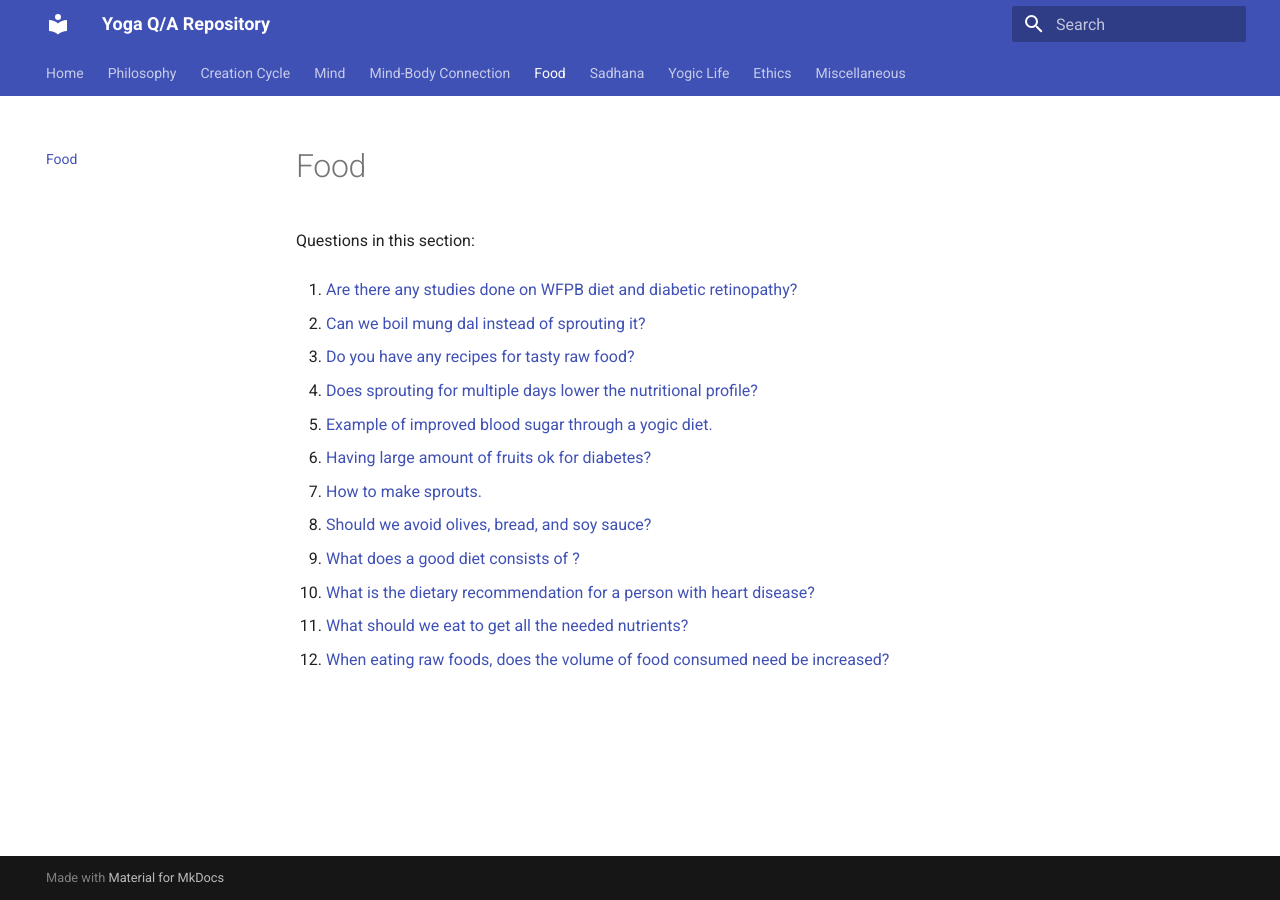
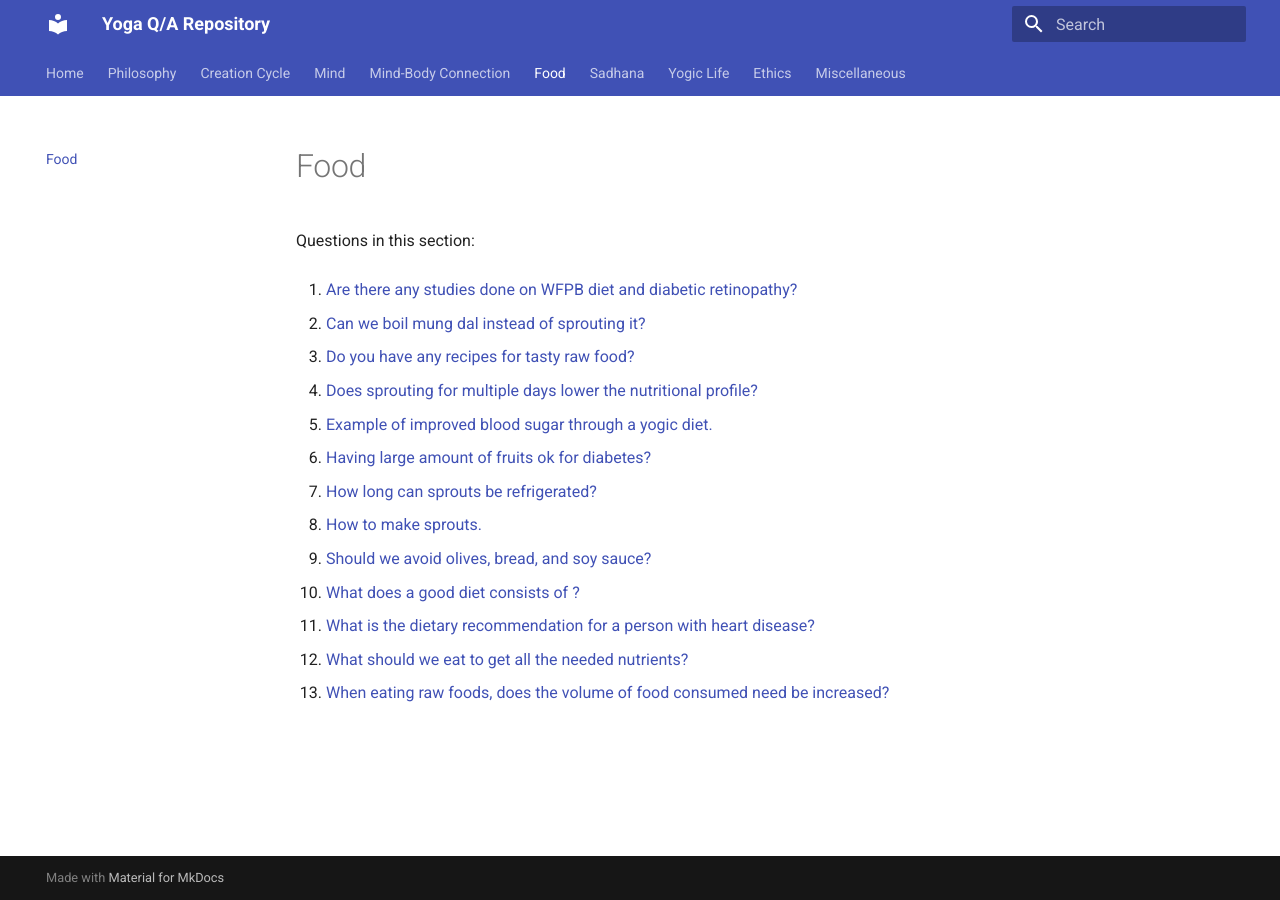
Before and after one commit to yogiclife/yoga-qa, an MkDocs documentation site: the page built from docs/food/README.md, in a window 1280 px wide. Built offline with MkDocs 1.6.1 and Material for MkDocs 9.7.7, drawn with Linux system fonts in a browser that asks for light colours.

Commit message:
Update topic indices [skip ci]

```diff
--- a/docs/food/README.md
+++ b/docs/food/README.md
@@ -14,14 +14,16 @@ Questions in this section:
 
 6. [Having large amount of fruits ok for diabetes?](having-large-amount-of-fruits-ok-for-diabetes-20260628-030219.md)
 
-7. [How to make sprouts.](how-to-make-sprouts-20260628-131139.md)
+7. [How long can sprouts be refrigerated?](how-long-can-sprouts-be-refrigerated-20260628-132251.md)
 
-8. [Should we avoid olives, bread, and soy sauce?](should-we-avoid-olives-bread-and-soy-sauce-20260628-114909.md)
+8. [How to make sprouts.](how-to-make-sprouts-20260628-131139.md)
 
-9. [What does a good diet consists of ?](what-does-a-good-diet-consists-of-20260628-025803.md)
+9. [Should we avoid olives, bread, and soy sauce?](should-we-avoid-olives-bread-and-soy-sauce-20260628-114909.md)
 
-10. [What is the dietary recommendation for a person with heart disease?](what-is-the-dietary-recommendation-for-a-person-with-heart-disease-20260628-023806.md)
+10. [What does a good diet consists of ?](what-does-a-good-diet-consists-of-20260628-025803.md)
 
-11. [What should we eat to get all the needed nutrients?](what-should-we-eat-to-get-all-the-needed-nutrients.md)
+11. [What is the dietary recommendation for a person with heart disease?](what-is-the-dietary-recommendation-for-a-person-with-heart-disease-20260628-023806.md)
 
-12. [When eating raw foods, does the volume of food consumed need be increased?](when-eating-raw-foods-does-the-volume-of-food-consumed-need-be-increased-20260628-030424.md)
+12. [What should we eat to get all the needed nutrients?](what-should-we-eat-to-get-all-the-needed-nutrients.md)
+
+13. [When eating raw foods, does the volume of food consumed need be increased?](when-eating-raw-foods-does-the-volume-of-food-consumed-need-be-increased-20260628-030424.md)
```
